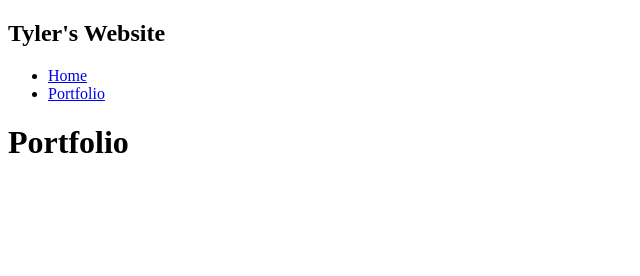
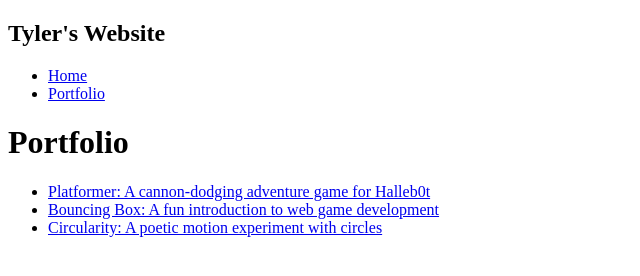
Before and after one commit to tymey/tymey.github.io, a plain HTML site: page portfolio.html in a window 1280 px wide. Shown: the whole page, without its empty margins (0-640 px from the left). Drawn offline with Linux system fonts and the light colour scheme.

Commit message:
feat(portfolio): Complete TODO 6

```diff
--- a/portfolio.html
+++ b/portfolio.html
@@ -21,7 +21,15 @@
                 <div class="content">
                     <h1>Portfolio</h1>
                     <ul id="portfolio">
-
+                        <li>
+                            <a href="fsd-projects/platformer/">Platformer: A cannon-dodging adventure game for Halleb0t</a>
+                        </li>
+                        <li>
+                            <a href="fsd-projects/bouncing-box/">Bouncing Box: A fun introduction to web game development</a>
+                        </li>
+                        <li>
+                            <a href="fsd-projects/circularity/">Circularity: A poetic motion experiment with circles</a>
+                        </li>
                     </ul>
                 </div>
             </main>
```
